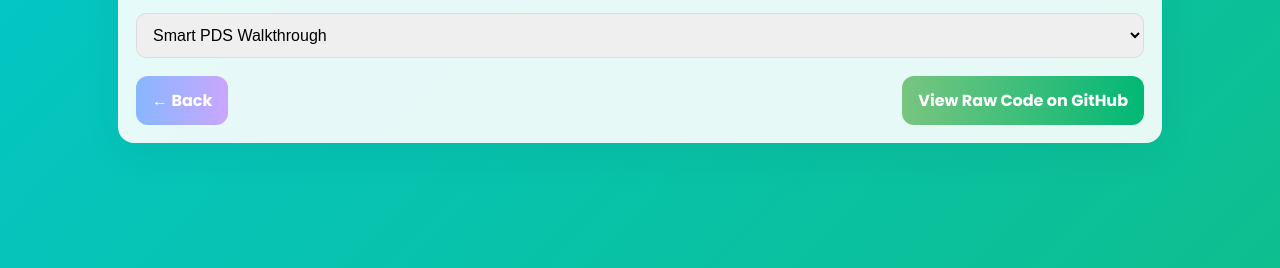
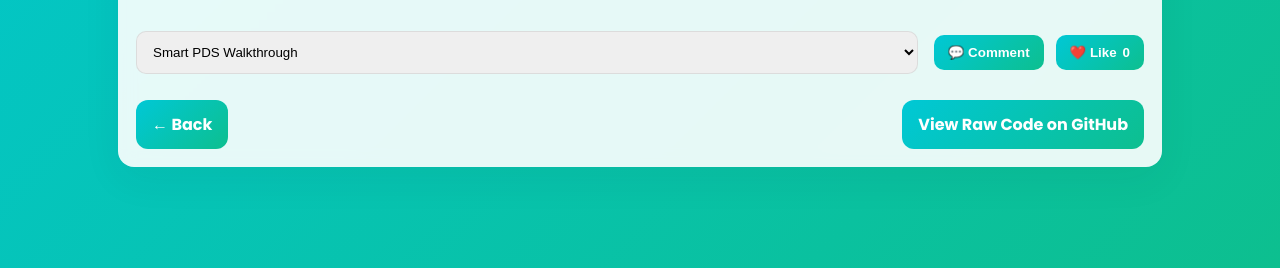
Before and after one commit to SwaN811/SwaN811.github.io, a plain HTML site: page walkthrough.html in a window 1280 px wide. Shown: the part 564-832 px from the top of the page. Drawn offline with Linux system fonts and the light colour scheme.

Commit message:
Enhance walkthrough page with comments and likes
Updated styles for select and button elements, added comment and like functionality, and modified video sources for projects.

```diff
--- a/walkthrough.html
+++ b/walkthrough.html
@@ -14,12 +14,20 @@
     background:linear-gradient(90deg,#8AEAFF,#D4A8FF,#FFB3DD);-webkit-background-clip:text}
   .card{background:rgba(255,255,255,0.9);border-radius:16px;padding:18px;backdrop-filter:blur(8px);box-shadow:0 12px 40px rgba(20,30,50,0.06)}
   .video-box{height:420px;border-radius:12px;background:linear-gradient(180deg,rgba(0,0,0,0.02),rgba(255,255,255,0.6));display:flex;align-items:center;justify-content:center;border:1px dashed rgba(0,0,0,0.05);color:#67707a}
-  select{width:100%;padding:12px;border-radius:10px;border:1px solid rgba(0,0,0,0.08);margin-top:16px;font-size:16px}
+  select{flex:1;padding:12px;border-radius:10px;border:1px solid rgba(0,0,0,0.08);margin-top:16px;font-size:16}
   .row{display:flex;gap:16px;align-items:center;justify-content:space-between;margin-top:18px}
-  .btn{padding:12px 16px;border-radius:12px;border:0;color:white;text-decoration:none;font-weight:700;cursor:pointer}
-  .back{background:linear-gradient(90deg,#88b7ff,#caa6ff)}
-  .raw{background:linear-gradient(90deg,#78c57f,#00b875)}
-  @media (max-width:720px){ .row{flex-direction:column;gap:10px} }
+  .btn{padding:12px 16px;border-radius:12px;border:0;color:white;text-decoration:none;font-weight:700;cursor:pointer;transition:0.3s}
+  .back, .raw{transition:0.3s}
+  .action-row{display:flex;gap:12px;align-items:center;margin-top:16px}
+  .action-btn{padding:10px 14px;border-radius:10px;border:none;color:white;font-weight:600;cursor:pointer;display:flex;align-items:center;gap:6px;transition:0.3s}
+  .comment-btn{background:#ff7f50}
+  .heart-btn{background:#ff4b5c}
+  #commentsList{margin-top:8px;max-height:100px;overflow-y:auto;font-size:14px;color:#17202A;}
+  .comment-item{padding:4px 8px;border-radius:8px;background:rgba(255,255,255,0.6);margin-bottom:4px;}
+  @media (max-width:720px){
+    .row{flex-direction:column;gap:10px}
+    .action-row{flex-direction:column;align-items:flex-start}
+  }
 </style>
 </head>
 <body>
@@ -29,13 +37,20 @@
 
   <div class="card">
     <div class="video-box" id="videoBox">
-      <!-- We'll insert <video> or <img> inside depending on availability -->
       <div id="videoPlaceholder">Video Placeholder — add your walkthrough video file in /videos/ and update the path in the project list.</div>
     </div>
 
-    <select id="projectSelect" aria-label="Select project walkthrough">
-      <!-- Options populated by JS -->
-    </select>
+    <div class="row">
+      <select id="projectSelect" aria-label="Select project walkthrough">
+        <!-- Options populated by JS -->
+      </select>
+      <div class="action-row">
+        <button id="commentBtn" class="action-btn comment-btn">💬 Comment</button>
+        <button id="heartBtn" class="action-btn heart-btn">❤️ Like <span id="likeCount">0</span></button>
+      </div>
+    </div>
+
+    <div id="commentsList"></div>
 
     <div class="row">
       <a href="index.html" class="btn back">← Back</a>
@@ -45,12 +60,11 @@
 </div>
 
 <script>
-  // Project config (dummy links & placeholder videos)
   const projects = {
     smartpds: {
       label: "Smart PDS Walkthrough",
       gradient: "linear-gradient(135deg,#00c8d6,#0dbf8f)",
-      video: "https://www.w3schools.com/html/mov_bbb.mp4", // placeholder
+      video: "https://www.w3schools.com/html/mov_bbb.mp4",
       raw: "https://raw.githubusercontent.com/username/smartpds/main/README.md"
     },
     sales: {
@@ -62,82 +76,102 @@
     finance: {
       label: "Financial Insights Walkthrough",
       gradient: "linear-gradient(135deg,#c7ff00,#ffd500)",
-      video: "https://www.w3schools.com/html/mov_bbb.mp4",
+      video: "https://sample-videos.com/video123/mp4/480/big_buck_bunny.mp4",
       raw: "https://raw.githubusercontent.com/username/finance-insights/main/README.md"
     },
     health: {
       label: "Healthcare KPI Walkthrough",
       gradient: "linear-gradient(135deg,#ff6fbf,#ffdff0)",
-      video: "https://www.w3schools.com/html/movie.mp4",
+      video: "https://sample-videos.com/video123/mp4/480/small.mp4",
       raw: "https://raw.githubusercontent.com/username/health-kpi/main/README.md"
     },
     ai: {
       label: "AI Prediction & ML Model Walkthrough",
       gradient: "linear-gradient(135deg,#3da3ff,#07182b)",
-      video: "https://www.w3schools.com/html/mov_bbb.mp4",
+      video: "https://sample-videos.com/video123/mp4/480/asdasd2.mp4",
       raw: "https://raw.githubusercontent.com/username/ai-model/main/README.md"
     },
     survey: {
       label: "Survey & Feedback Walkthrough",
       gradient: "linear-gradient(135deg,#9866ff,#a8e3ff)",
-      video: "https://www.w3schools.com/html/movie.mp4",
+      video: "https://sample-videos.com/video123/mp4/480/sample.mp4",
       raw: "https://raw.githubusercontent.com/username/survey-insights/main/README.md"
     }
   };
 
-  // helper: get project key from URL ?project=...
   const params = new URLSearchParams(location.search);
   let activeKey = params.get('project') || 'smartpds';
 
-  // populate select
   const sel = document.getElementById('projectSelect');
+  const pageTitle = document.getElementById('pageTitle');
+  const rawBtn = document.getElementById('rawBtn');
+  const videoBox = document.getElementById('videoBox');
+  const commentBtn = document.getElementById('commentBtn');
+  const heartBtn = document.getElementById('heartBtn');
+  const backBtn = document.querySelector('.back');
+  const likeCountEl = document.getElementById('likeCount');
+  const commentsList = document.getElementById('commentsList');
+
+  let likeCount = 0;
+
   Object.keys(projects).forEach(k=>{
     const opt = document.createElement('option');
     opt.value = k; opt.textContent = projects[k].label;
     sel.appendChild(opt);
   });
 
-  // elements
-  const pageTitle = document.getElementById('pageTitle');
-  const rawBtn = document.getElementById('rawBtn');
-  const videoBox = document.getElementById('videoBox');
-  const videoPlaceholder = document.getElementById('videoPlaceholder');
-
   function loadProject(key){
     const p = projects[key];
     if(!p) return;
-    // background
     document.body.style.background = p.gradient;
-    // title
     pageTitle.textContent = p.label;
-    // raw link
     rawBtn.href = p.raw;
-    // set select
     sel.value = key;
-    // set video content
-    videoBox.innerHTML = ''; // clear
-    // If you prefer an <img> or static preview, swap here. We'll try to show video tag (controls).
+
+    // Update all buttons gradient
+    commentBtn.style.background = p.gradient;
+    heartBtn.style.background = p.gradient;
+    backBtn.style.background = p.gradient;
+    rawBtn.style.background = p.gradient;
+
+    // Load video
+    videoBox.innerHTML = '';
     const v = document.createElement('video');
     v.controls = true; v.playsInline = true; v.style.width='100%'; v.style.height='100%'; v.style.borderRadius='8px';
     const src = document.createElement('source'); src.src = p.video; src.type = 'video/mp4';
     v.appendChild(src);
     videoBox.appendChild(v);
+
+    // Reset comments and likes for demo
+    commentsList.innerHTML = '';
+    likeCount = 0;
+    likeCountEl.textContent = likeCount;
   }
 
-  // initial load
   loadProject(activeKey);
 
-  // when dropdown changes
   sel.addEventListener('change', ()=> {
     loadProject(sel.value);
-    // update URL without reload for shareability
     const url = new URL(window.location);
     url.searchParams.set('project', sel.value);
     window.history.replaceState({}, '', url);
   });
 
-  // ensure when someone comes without param -> selection works
-  // If the user clicked a Walkthrough link from index.html, project param should be present.
+  commentBtn.addEventListener('click', ()=>{
+    const comment = prompt('Enter your comment:');
+    if(comment && comment.trim() !== ''){
+      const div = document.createElement('div');
+      div.className = 'comment-item';
+      div.textContent = comment.trim();
+      commentsList.appendChild(div);
+    }
+  });
+
+  heartBtn.addEventListener('click', ()=>{
+    likeCount++;
+    likeCountEl.textContent = likeCount;
+  });
+
 </script>
 
 </body>
```
